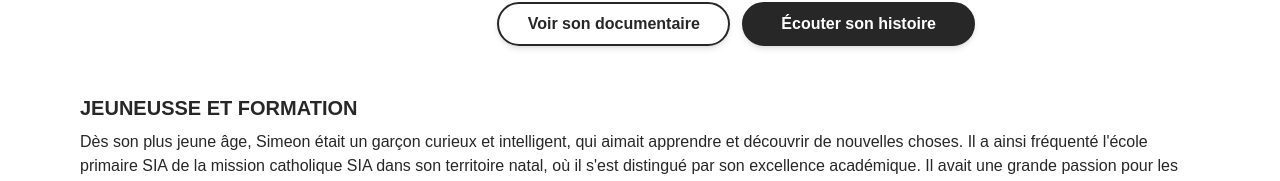
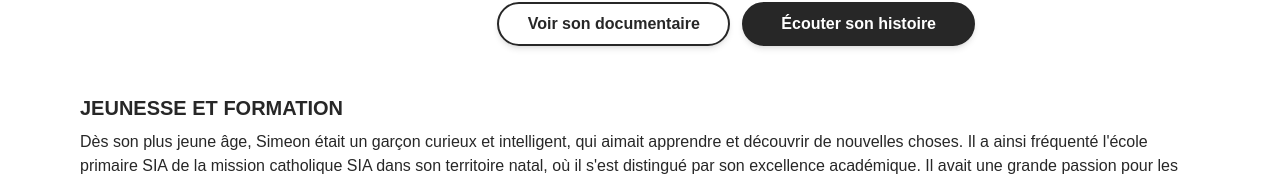
Before and after one commit to BenNdase/bilembo-webapp, a Next.js app: page /memorial/simeon_makila in a window 1280 px wide. Shown: the part 476-657 px from the top of the page. Built offline with nearby package versions, Linux system fonts and the light colour scheme.

Commit message:
change 'jeuneusse' to 'Jeunesse'

```diff
--- a/components/client/rip/index.tsx
+++ b/components/client/rip/index.tsx
@@ -105,7 +105,7 @@ const MemorialSection = ({
       </div>
       <div>
         <h3 className="font-extrabold uppercase mt-4 mb-2 text-xl">
-          Jeuneusse et formation
+          Jeunesse et formation
         </h3>
         <p className="">
           <span
```
